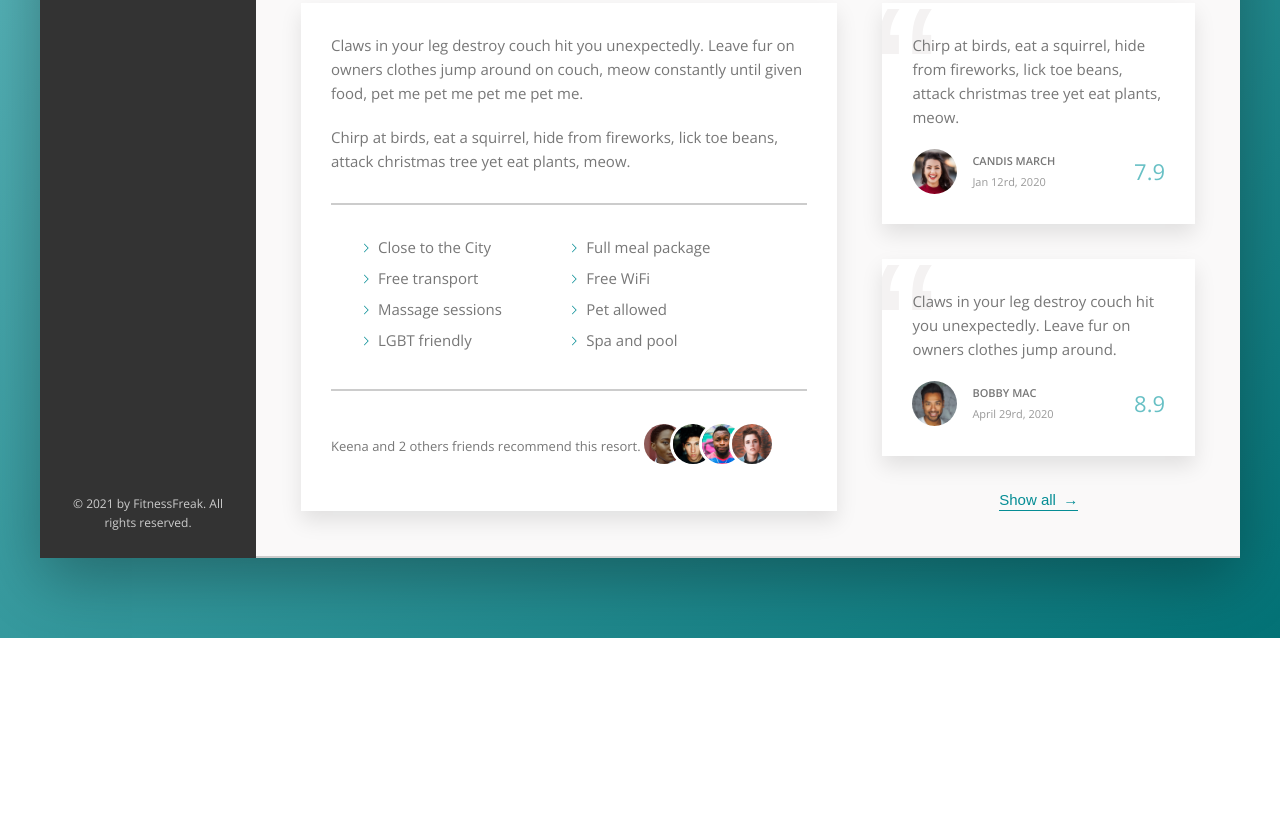
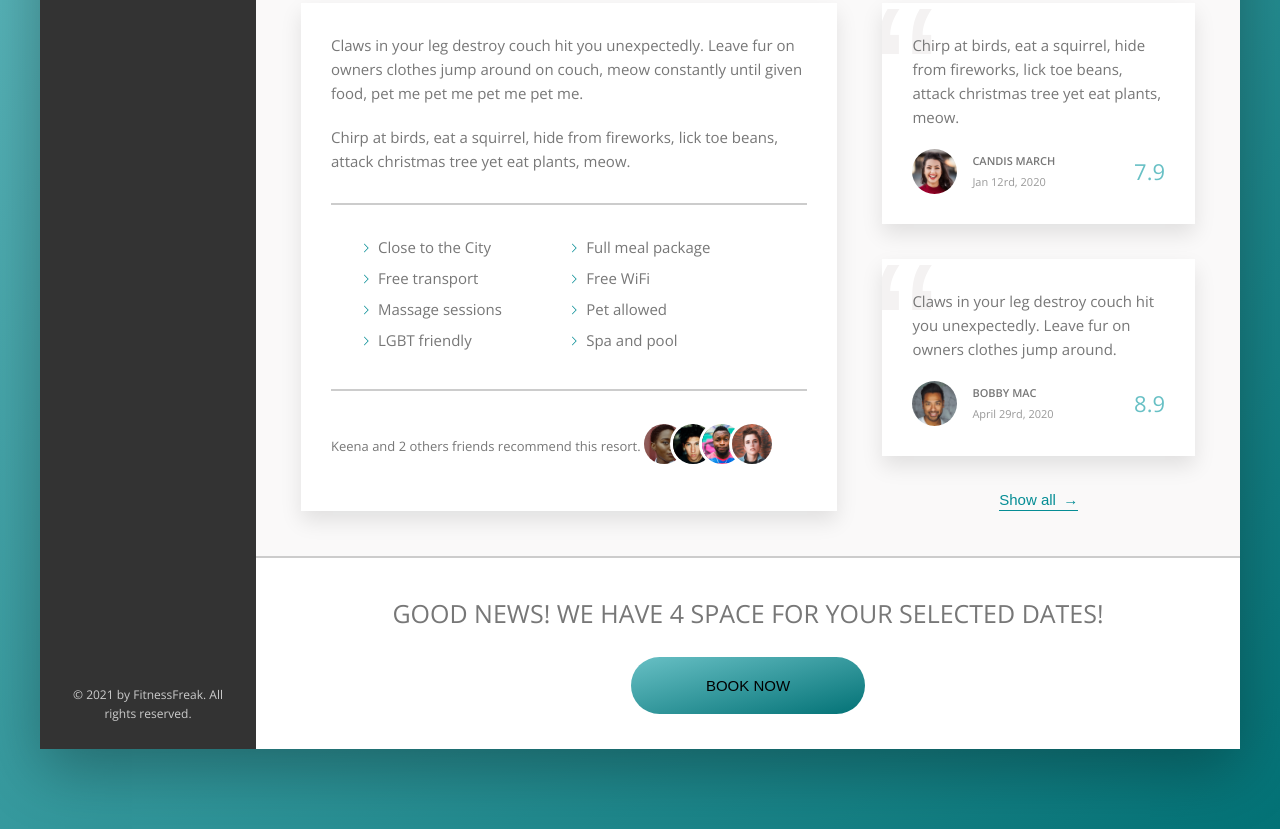
Before and after one commit to BarriF13/fitnessfreak, a website: page index.html in a window 1280 px wide. Shown: the part 457-1286 px from the top of the page. Before the commit the page ends 1095 px from the top, so only its background shows below. Drawn offline with nearby package versions, Linux system fonts and the light colour scheme.

Commit message:
style call to action

```diff
--- a/index.html
+++ b/index.html
@@ -206,6 +206,15 @@
                     <button class="btn-inline">Show all <span>&rarr;</span></button>
                     </div>
                 </div>
+                <div class="cta">
+                    <h2 class="cta__book-now">
+                        Good news! We have 4 space for your selected dates!
+                    </h2>
+                    <button class="btn">
+                        <span class="btn__visible">Book now</span>
+                        <span class="btn__invisible">Only 4 available</span>
+                    </button>
+                </div>
             </main>
         </div>
     </div>
--- a/sass/_components.scss
+++ b/sass/_components.scss
@@ -255,7 +255,7 @@
   cursor: pointer;
   transition: all 0.2s;
 
-  & span{
+  & span {
     margin-left: 3px;
     transition: margin-left 0.2s;
   }
@@ -263,7 +263,7 @@
   &:hover {
     color: var(--color-grey-dark-1);
 
-    span{
+    span {
       margin-left: 8px;
     }
   }
@@ -410,3 +410,66 @@
     z-index: 0;
   }
 }
+///-------------------
+//Call to action
+.cta {
+  padding: 3.5rem;
+  text-align: center;
+  &__book-now {
+    font-size: 2.5rem;
+    font-weight: 300;
+    text-transform: uppercase;
+    margin-bottom: 2.4rem;
+  }
+}
+///-------------------
+//Button call to action
+.btn {
+  font-size: 1.5rem;
+  border: none;
+  text-transform: uppercase;
+  border-radius: 100px;
+  position: relative;
+  overflow: hidden;
+  cursor: pointer;
+
+  background-image: linear-gradient(
+    to right bottom,
+    var(--color-primary-light),
+    var(--color-primary-dark)
+  );
+  & > *{
+    height: 100%;
+    width: 100%;
+    display: inline-block;
+    transition: all .2s;
+  }
+  &__visible {
+    padding: 2rem 7.5rem;
+  }
+
+  &__invisible {
+    position: absolute;
+    left: 0;
+    top: -100%;
+    padding: 2rem 0;
+
+  }
+  &:hover {
+    background-image: linear-gradient(
+    to left top,
+    var(--color-primary-light),
+    var(--color-primary-dark)
+  );
+  }
+  &:hover &__visible {
+    transform: translateY(100%);
+  }
+  &:hover &__invisible {
+    top: 0;
+  }
+  &:focus{
+    outline: none;
+    animation: pulsate 1s infinite;
+  }
+}
```
Also changed, not shown: css/style.css.
